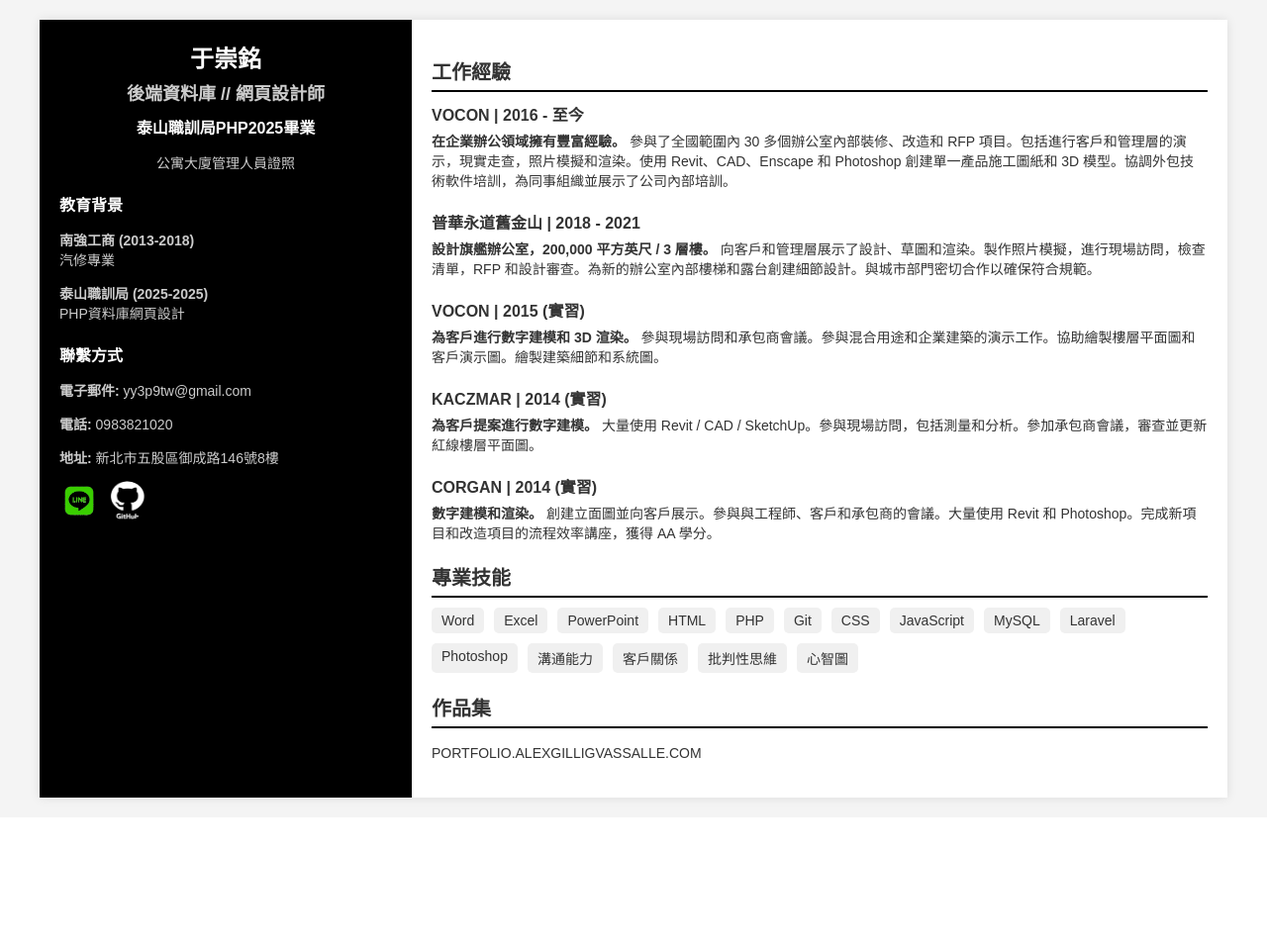
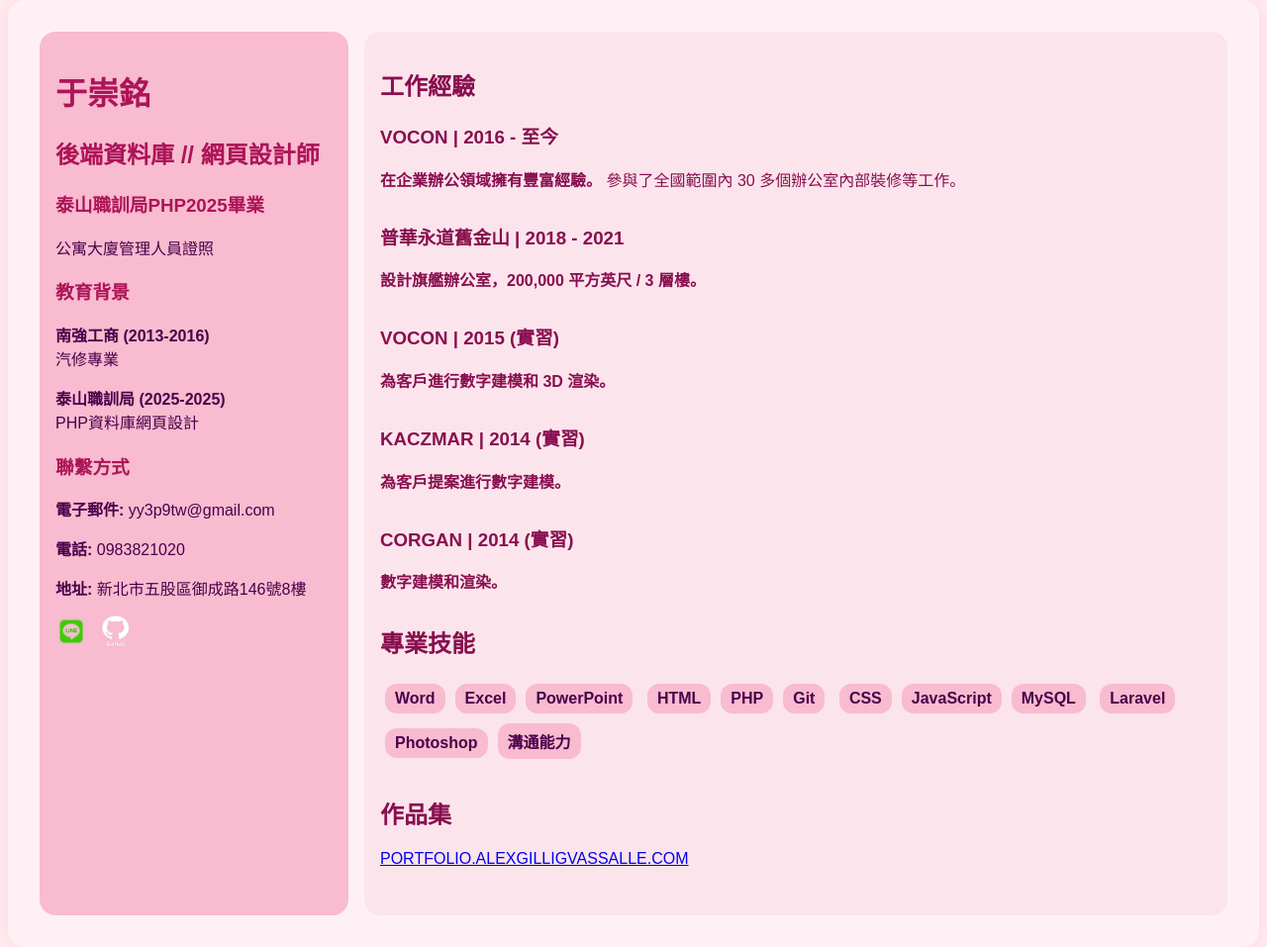
Before and after one commit to yy3p9tw/2025_PHP_work, a PHP site: page /20250505_06.html in a window 1280 px wide. Shown: the whole page at 99% size. Before the commit the page ends 813 px from the top, so only its background shows below. Run offline with PHP 8.4, Linux system fonts and the light colour scheme.

Commit message:
修改履歷的美觀

```diff
--- a/20250425/20250425_01.php
+++ b/20250425/20250425_01.php
@@ -130,7 +130,7 @@
         <li><a href="../20250428/20250428_04.php" target="_blank">九九乘法表</a></li>
         <li><a href="../20250430/20250430_02.html" target="_blank">SWOT 表格</a></li>
         <li><a href="../20250502/20250502_02.php" target="_blank">迴圈圖形</a></li>
-        <li><a href="../20250505/20250505_02.html" target="_blank">于崇銘 - 履歷</a></li>
+        <li><a href="../20250505/20250505_06.html" target="_blank">于崇銘 - 履歷</a></li>
     </ul>
 </body>
 
--- a/20250505/20250505_06.css
+++ b/20250505/20250505_06.css
@@ -1,132 +1,116 @@
 body {
-    font-family: Arial, sans-serif;
-    margin: 0;
-    padding: 0;
-    background-color: #f4f4f4;
-    color: #333;
+  margin: 0;
+  font-family: 'Microsoft JhengHei', sans-serif;
+  background-color: #ffeef2;
+  color: #880e4f;
 }
 
 .container {
-    display: flex;
-    max-width: 1200px;
-    margin: 20px auto;
-    background-color: #fff;
-    box-shadow: 0 0 10px rgba(0, 0, 0, 0.1);
+  display: flex;
+  max-width: 1200px;
+  margin: 0 auto;
+  padding: 2rem;
+  position: relative;
+  z-index: 1;
+  background-color: #fff0f5;
+  border-radius: 16px;
+  box-shadow: 0 0 20px rgba(255, 182, 193, 0.5);
 }
 
 .sidebar {
-    width: 30%;
-    background-color: #000;
-    color: #fff;
-    padding: 20px;
-    text-align: center;
+  flex: 1;
+  padding: 1rem;
+  background-color: #f8bbd0;
+  border-radius: 16px;
+  margin-right: 1rem;
+  color: #4a004a;
 }
 
-.sidebar img {
-    width: 100%;
-    max-width: 150px;
-    border-radius: 50%;
-    margin-bottom: 20px;
-}
-
-.sidebar h1 {
-    font-size: 24px;
-    margin: 0;
-    color: #fff;
-}
-
-.sidebar h2 {
-    font-size: 18px;
-    margin: 5px 0;
-    color: #ccc;
-}
-
-.sidebar h3 {
-    font-size: 16px;
-    margin: 10px 0;
-    color: #fff;
-}
-
-.sidebar p {
-    font-size: 14px;
-    color: #ccc;
-}
-
-.sidebar .contact,
-.sidebar .education {
-    margin-top: 20px;
-    text-align: left;
-}
-
-.sidebar .contact a {
-    color: #ccc;
-    text-decoration: none;
-}
-
-.sidebar .contact a:hover {
-    color: #fff;
-    text-decoration: underline;
-}
-
-.sidebar .contact i {
-    margin-right: 5px;
+.sidebar h1, .sidebar h2, .sidebar h3 {
+  color: #ad1457;
 }
 
 .main-content {
-    width: 70%;
-    padding: 20px;
+  flex: 3;
+  padding: 1rem;
+  background-color: #fce4ec;
+  border-radius: 16px;
 }
 
-.main-content h2 {
-    font-size: 20px;
-    margin-bottom: 10px;
-    border-bottom: 2px solid #000;
-    padding-bottom: 5px;
-}
-
-.experience {
-    margin-bottom: 20px;
-}
-
-.experience h3 {
-    font-size: 16px;
-    margin: 5px 0;
-}
-
-.experience p {
-    font-size: 14px;
-    margin: 5px 0;
-}
-
-.proficiencies {
-    display: flex;
-    flex-wrap: wrap;
-    gap: 10px;
-    margin-bottom: 20px;
+.experience, .proficiencies, .portfolio-section {
+  margin-bottom: 2rem;
 }
 
 .proficiencies span {
-    background-color: #f0f0f0;
-    padding: 5px 10px;
-    border-radius: 5px;
-    font-size: 14px;
+  display: inline-block;
+  background-color: #f8bbd0;
+  color: #4a004a;
+  padding: 6px 10px;
+  margin: 5px;
+  border-radius: 12px;
+  font-weight: bold;
 }
 
-.portfolio-section a {
-    color: #333;
-    text-decoration: none;
-    font-size: 14px;
+.bubbles {
+  position: fixed;
+  top: 0;
+  left: 0;
+  width: 100%;
+  height: 100%;
+  z-index: 0;
+  overflow: hidden;
+  pointer-events: none;
 }
 
-.portfolio-section a:hover {
-    text-decoration: underline;
+.bubbles span {
+  position: absolute;
+  display: block;
+  border-radius: 50%;
+  background: radial-gradient(circle, rgba(255,105,180,0.8) 0%, rgba(255,182,193,0.6) 100%);
+  bottom: -150px;
+  animation: rise 15s linear infinite;
+  opacity: 0.7;
 }
 
-.sidebar .contact img.social-logo {
-    width: 40px;
-    height: 40px;
-    vertical-align: middle;
-    margin-right: 4px;
-    transition: all 0.3s ease;
-    /* 平滑過渡效果 */
+/* 製作 20 顆氣泡，分散大小/位置/延遲/速度 */
+.bubbles span:nth-child(1)  { left: 5%;   width: 40px; height: 40px; animation-delay: 0s; animation-duration: 18s; }
+.bubbles span:nth-child(2)  { left: 10%;  width: 25px; height: 25px; animation-delay: 2s; animation-duration: 14s; }
+.bubbles span:nth-child(3)  { left: 15%;  width: 30px; height: 30px; animation-delay: 4s; animation-duration: 16s; }
+.bubbles span:nth-child(4)  { left: 20%;  width: 35px; height: 35px; animation-delay: 1s; animation-duration: 12s; }
+.bubbles span:nth-child(5)  { left: 25%;  width: 45px; height: 45px; animation-delay: 3s; animation-duration: 17s; }
+.bubbles span:nth-child(6)  { left: 30%;  width: 20px; height: 20px; animation-delay: 6s; animation-duration: 13s; }
+.bubbles span:nth-child(7)  { left: 35%;  width: 30px; height: 30px; animation-delay: 8s; animation-duration: 15s; }
+.bubbles span:nth-child(8)  { left: 40%;  width: 50px; height: 50px; animation-delay: 5s; animation-duration: 20s; }
+.bubbles span:nth-child(9)  { left: 45%;  width: 18px; height: 18px; animation-delay: 1s; animation-duration: 11s; }
+.bubbles span:nth-child(10) { left: 50%;  width: 22px; height: 22px; animation-delay: 7s; animation-duration: 12s; }
+.bubbles span:nth-child(11) { left: 55%;  width: 40px; height: 40px; animation-delay: 2s; animation-duration: 19s; }
+.bubbles span:nth-child(12) { left: 60%;  width: 24px; height: 24px; animation-delay: 9s; animation-duration: 14s; }
+.bubbles span:nth-child(13) { left: 65%;  width: 36px; height: 36px; animation-delay: 6s; animation-duration: 18s; }
+.bubbles span:nth-child(14) { left: 70%;  width: 28px; height: 28px; animation-delay: 3s; animation-duration: 17s; }
+.bubbles span:nth-child(15) { left: 75%;  width: 32px; height: 32px; animation-delay: 0s; animation-duration: 15s; }
+.bubbles span:nth-child(16) { left: 80%;  width: 40px; height: 40px; animation-delay: 5s; animation-duration: 20s; }
+.bubbles span:nth-child(17) { left: 85%;  width: 20px; height: 20px; animation-delay: 1s; animation-duration: 13s; }
+.bubbles span:nth-child(18) { left: 90%;  width: 34px; height: 34px; animation-delay: 4s; animation-duration: 16s; }
+.bubbles span:nth-child(19) { left: 95%;  width: 26px; height: 26px; animation-delay: 2s; animation-duration: 14s; }
+.bubbles span:nth-child(20) { left: 98%;  width: 22px; height: 22px; animation-delay: 6s; animation-duration: 12s; }
+
+@keyframes rise {
+  0% {
+    transform: translateY(0) scale(1);
+    opacity: 0.8;
+  }
+  50% {
+    opacity: 0.4;
+  }
+  100% {
+    transform: translateY(-1000px) scale(1.2);
+    opacity: 0;
+  }
 }
+
+/* 圖標樣式 */
+.social-logo {
+  width: 32px;
+  height: 32px;
+  margin-right: 8px;
+}
--- a/20250505/20250505_06.html
+++ b/20250505/20250505_06.html
@@ -1,17 +1,21 @@
 <!DOCTYPE html>
 <html lang="zh-CN">
+<head>
+  <meta charset="UTF-8" />
+  <meta name="viewport" content="width=device-width, initial-scale=1.0" />
+  <title>于崇銘履歷</title>
+  <link rel="stylesheet" href="./20250505_06.css" />
+</head>
+<body>
+  <!-- ✨ 粉紅氣泡背景 ✨ -->
+  <div class="bubbles">
+  <span></span><span></span><span></span><span></span><span></span>
+  <span></span><span></span><span></span><span></span><span></span>
+  <span></span><span></span><span></span><span></span><span></span>
+  <span></span><span></span><span></span><span></span><span></span>
+</div>
 
-<head>
-    <meta charset="UTF-8">
-    <meta name="viewport" content="width=device-width, initial-scale=1.0">
-    <title>于崇銘履歷</title>
-    <link rel="stylesheet" href="./20250505_06.css">
-    <style>
-
-    </style>
-</head>
-
-<body>
+  <!-- ✨ 履歷內容 ✨ -->
   <div class="container">
     <!-- 側邊欄 -->
     <div class="sidebar">
@@ -21,24 +25,17 @@
       <p>公寓大廈管理人員證照</p>
       <div class="education">
         <h3>教育背景</h3>
-                <p><strong>南強工商 (2013-2018)</strong><br>
-                    汽修專業</p>
-                <p><strong>泰山職訓局 (2025-2025)</strong><br>
-                    PHP資料庫網頁設計</p>
+        <p><strong>南強工商 (2013-2016)</strong><br />汽修專業</p>
+        <p><strong>泰山職訓局 (2025-2025)</strong><br />PHP資料庫網頁設計</p>
       </div>
       <div class="contact">
         <h3>聯繫方式</h3>
         <p><strong>電子郵件:</strong> yy3p9tw@gmail.com</p>
         <p><strong>電話:</strong> 0983821020</p>
-                <!-- <p><strong>作品集:</strong> PORTFOLIO.ALEXGILLIGVASSALLE.COM</p> -->
         <p><strong>地址:</strong> 新北市五股區御成路146號8樓</p>
         <p>
-                    <a href="https://line.me/en/" target="_blank"><img src="./2025050503.png" alt="LINE Logo"
-                            class="social-logo">
-                    </a>
-                    <a href="https://github.com/yy3p9tw" target="_blank"><img src="./2025050504.png" alt="GitHub Logo"
-                            class="social-logo">
-                    </a>
+          <a href="https://line.me/en/" target="_blank"><img src="./2025050503.png" alt="LINE" class="social-logo" /></a>
+          <a href="https://github.com/yy3p9tw" target="_blank"><img src="./2025050504.png" alt="GitHub" class="social-logo" /></a>
         </p>
       </div>
     </div>
@@ -48,53 +45,31 @@
       <h2>工作經驗</h2>
       <div class="experience">
         <h3>VOCON | 2016 - 至今</h3>
-                <p><strong>在企業辦公領域擁有豐富經驗。</strong> 參與了全國範圍內 30 多個辦公室內部裝修、改造和 RFP 項目。包括進行客戶和管理層的演示，現實走查，照片模擬和渲染。使用
-                    Revit、CAD、Enscape 和 Photoshop 創建單一產品施工圖紙和 3D 模型。協調外包技術軟件培訓，為同事組織並展示了公司內部培訓。</p>
+        <p><strong>在企業辦公領域擁有豐富經驗。</strong> 參與了全國範圍內 30 多個辦公室內部裝修等工作。</p>
       </div>
       <div class="experience">
         <h3>普華永道舊金山 | 2018 - 2021</h3>
-                <p><strong>設計旗艦辦公室，200,000 平方英尺 / 3 層樓。</strong> 向客戶和管理層展示了設計、草圖和渲染。製作照片模擬，進行現場訪問，檢查清單，RFP
-                    和設計審查。為新的辦公室內部樓梯和露台創建細節設計。與城市部門密切合作以確保符合規範。</p>
+        <p><strong>設計旗艦辦公室，200,000 平方英尺 / 3 層樓。</strong></p>
       </div>
       <div class="experience">
         <h3>VOCON | 2015 (實習)</h3>
-                <p><strong>為客戶進行數字建模和 3D 渲染。</strong> 參與現場訪問和承包商會議。參與混合用途和企業建築的演示工作。協助繪製樓層平面圖和客戶演示圖。繪製建築細節和系統圖。</p>
+        <p><strong>為客戶進行數字建模和 3D 渲染。</strong></p>
       </div>
       <div class="experience">
         <h3>KACZMAR | 2014 (實習)</h3>
-                <p><strong>為客戶提案進行數字建模。</strong> 大量使用 Revit / CAD / SketchUp。參與現場訪問，包括測量和分析。參加承包商會議，審查並更新紅線樓層平面圖。</p>
+        <p><strong>為客戶提案進行數字建模。</strong></p>
       </div>
       <div class="experience">
         <h3>CORGAN | 2014 (實習)</h3>
-                <p><strong>數字建模和渲染。</strong> 創建立面圖並向客戶展示。參與與工程師、客戶和承包商的會議。大量使用 Revit 和 Photoshop。完成新項目和改造項目的流程效率講座，獲得 AA
-                    學分。</p>
+        <p><strong>數字建模和渲染。</strong></p>
       </div>
 
       <h2>專業技能</h2>
       <div class="proficiencies">
-                <span>Word</span>
-                <span>Excel</span>
-                <span>PowerPoint</span>
-                <span>HTML</span>
-                <span>PHP</span>
-                <span>Git</span>
-                <span>CSS</span>
-                <span>JavaScript</span>
-                <span>MySQL</span>
-                <span>Laravel</span>
-                <span>Photoshop</span>
-                <span>溝通能力</span>
-                <span>客戶關係</span>
-                <span>批判性思維</span>
-                <span>心智圖</span>
-                <!-- <span>領導力</span>
-                <span>模型製作</span>
-                <span>繪圖</span>
-                <span>木工</span>
-                <span>激光切割</span>
-                <span>3D 打印</span>
-                <span>視頻編輯</span>
-                <span>標誌創作</span> -->
+        <span>Word</span><span>Excel</span><span>PowerPoint</span>
+        <span>HTML</span><span>PHP</span><span>Git</span>
+        <span>CSS</span><span>JavaScript</span><span>MySQL</span>
+        <span>Laravel</span><span>Photoshop</span><span>溝通能力</span>
       </div>
 
       <h2>作品集</h2>
@@ -103,7 +78,5 @@
       </div>
     </div>
   </div>
-    </div>
 </body>
-
 </html>
```
Also changed, not shown: 20250512/20250512_06.html (added, +107 -0 lines). Lines whose indentation alone changed are shown as unchanged.
